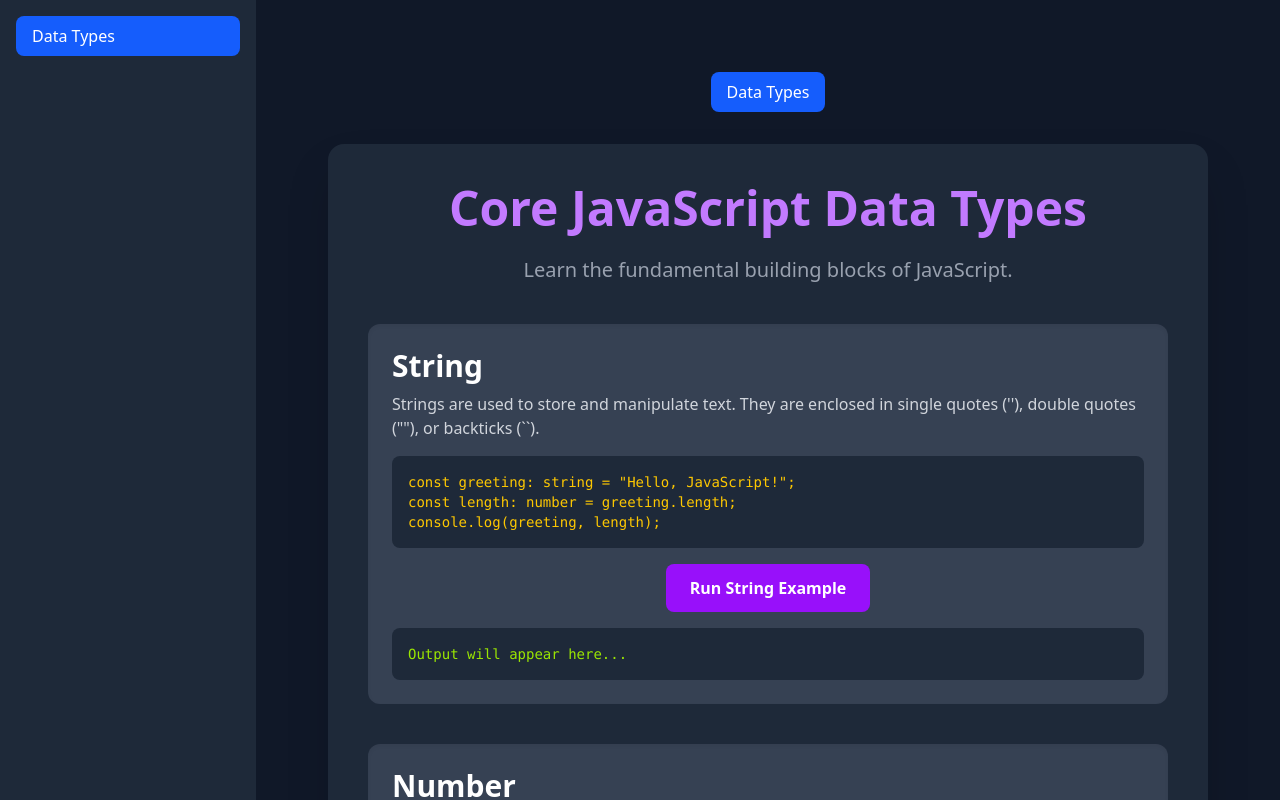
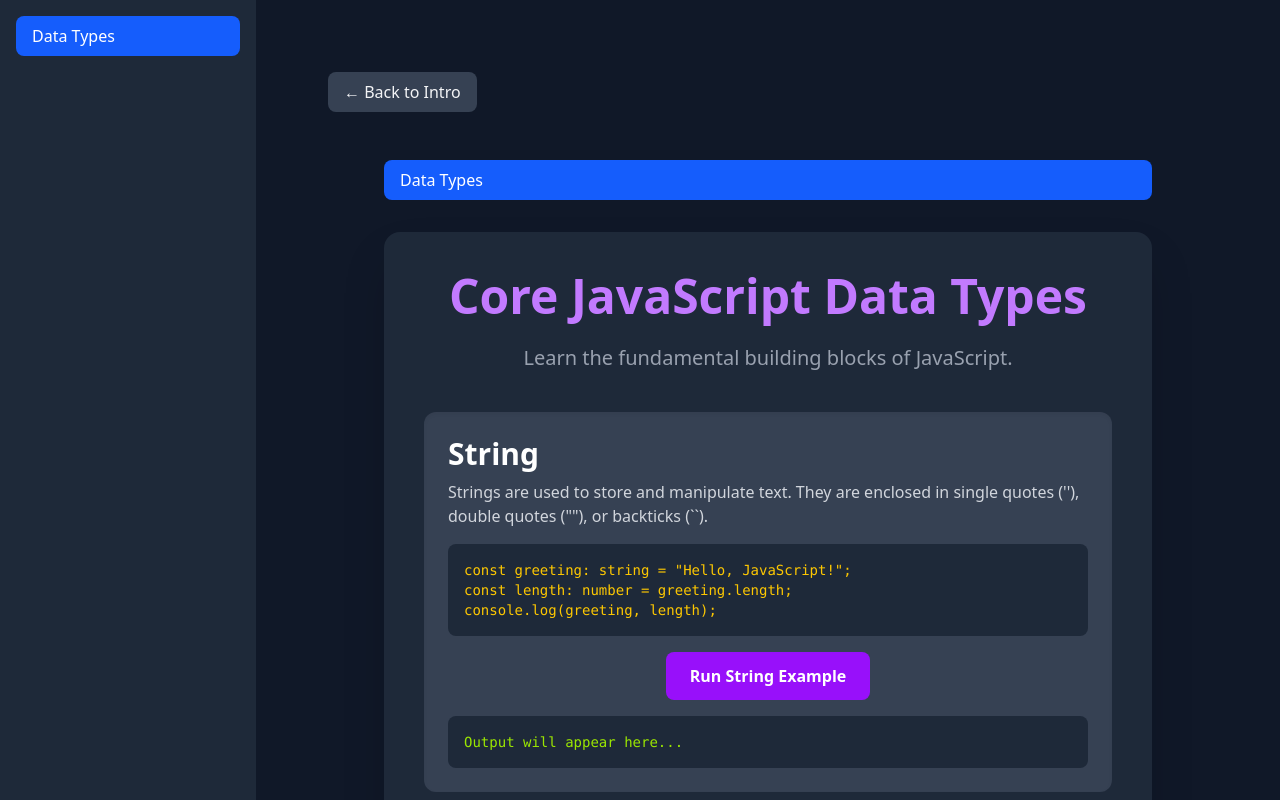
Before and after one commit to laraIsmael/JS-journey, a React (Vite) app in the folder JavaScript Journey/: page /data-types in a window 1280 px wide. Shown: the top 800 px of the page. Built offline with nearby package versions, Linux system fonts and the light colour scheme.

Commit message:
final route structure doen and working

```diff
--- a/JavaScript Journey/src/components/Module1/data-types.tsx
+++ b/JavaScript Journey/src/components/Module1/data-types.tsx
@@ -1,5 +1,6 @@
 import { useState } from "react";
 import CourseNavigation from "../CourseNavigation";
+import NavigationButtons from "../NavigatorButtons";
 
 export default function DataTypes() {
   const [stringOutput, setStringOutput] = useState<string>("");
@@ -79,6 +80,11 @@ console.log(variable);`;
 
   return (
     <div className="min-h-screen bg-gray-900 text-gray-100 flex flex-col items-center p-6 sm:p-10 transition-all duration-300">
+      <div className="w-full flex justify-between mb-6">
+        <NavigationButtons />
+      </div>
+
+      <div className="w-full max-w-3xl flex-1">
         <CourseNavigation />
         <div className="w-full max-w-4xl bg-gray-800 rounded-2xl shadow-2xl p-6 sm:p-10 my-8">
           <h1 className="text-4xl sm:text-5xl font-extrabold text-purple-400 mb-6 text-center">
@@ -94,8 +100,8 @@ console.log(variable);`;
               String
             </h2>
             <p className="text-gray-300 mb-4">
-            Strings are used to store and manipulate text. They are enclosed in
-            single quotes (''), double quotes (""), or backticks (``).
+              Strings are used to store and manipulate text. They are enclosed
+              in single quotes (''), double quotes (""), or backticks (``).
             </p>
             <pre className="p-4 bg-gray-800 rounded-lg text-sm overflow-x-auto font-mono text-yellow-400">
               <code>{stringCode}</code>
@@ -119,7 +125,8 @@ console.log(variable);`;
               Number
             </h2>
             <p className="text-gray-300 mb-4">
-            The Number type represents both integer and floating-point numbers.
+              The Number type represents both integer and floating-point
+              numbers.
             </p>
             <pre className="p-4 bg-gray-800 rounded-lg text-sm overflow-x-auto font-mono text-yellow-400">
               <code>{numberCode}</code>
@@ -194,9 +201,9 @@ console.log(variable);`;
               null
             </h2>
             <p className="text-gray-300 mb-4">
-            `null` is a special value that represents the intentional absence of
-            any object value. It means a variable has been explicitly assigned
-            "no value".
+              `null` is a special value that represents the intentional absence
+              of any object value. It means a variable has been explicitly
+              assigned "no value".
             </p>
             <pre className="p-4 bg-gray-800 rounded-lg text-sm overflow-x-auto font-mono text-yellow-400">
               <code>{nullCode}</code>
@@ -240,6 +247,7 @@ console.log(variable);`;
             </pre>
           </section>
         </div>
+      </div>
       <footer className="mt-8 text-sm text-gray-500 text-center">
         <p>Built with React, Vite, and Tailwind CSS</p>
       </footer>
--- a/JavaScript Journey/src/components/NavigatorButtons.tsx
+++ b/JavaScript Journey/src/components/NavigatorButtons.tsx
@@ -1,31 +1,38 @@
 import { useNavigate, useLocation } from "react-router-dom";
 import { courseRoutes } from "../routesConfig";
+import type { CourseRoute } from "../routesConfig";
 
 export default function NavigationButtons() {
   const navigate = useNavigate();
   const location = useLocation();
 
+  const pathname = location.pathname.replace(/\/$/, "").toLowerCase();
   const currentIndex = courseRoutes.findIndex(
-    (r) => r.path === location.pathname
+    (r) => r.path.toLowerCase() === pathname
   );
 
-  const prevRoute = currentIndex > 0 ? courseRoutes[currentIndex - 1] : null;
-  const nextRoute =
-    currentIndex < courseRoutes.length - 1
+  const prevRoute: { path: string; name: string } | null =
+    currentIndex > 0
+      ? courseRoutes[currentIndex - 1]
+      : pathname !== "/"
+      ? { path: "/", name: "Back to Intro" }
+      : null;
+
+  // no next module yet
+  const nextRoute: CourseRoute | null =
+    currentIndex >= 0 && currentIndex < courseRoutes.length - 1
       ? courseRoutes[currentIndex + 1]
       : null;
 
   return (
-    <div className="flex justify-between mt-8">
-      {prevRoute ? (
+    <div className="flex justify-between w-full mb-6">
+      {prevRoute && (
         <button
           onClick={() => navigate(prevRoute.path)}
           className="px-4 py-2 bg-gray-700 rounded-lg hover:bg-gray-600"
         >
           ← {prevRoute.name}
         </button>
-      ) : (
-        <div />
       )}
 
       {nextRoute && (
--- a/JavaScript Journey/src/routesConfig.ts
+++ b/JavaScript Journey/src/routesConfig.ts
@@ -12,4 +12,5 @@ export const courseRoutes: CourseRoute[] = [
     name: "Data Types",
     component: DataTypes,
   },
+  // add other module components here, as we build them
 ];
```
Lines whose indentation alone changed are shown as unchanged.
